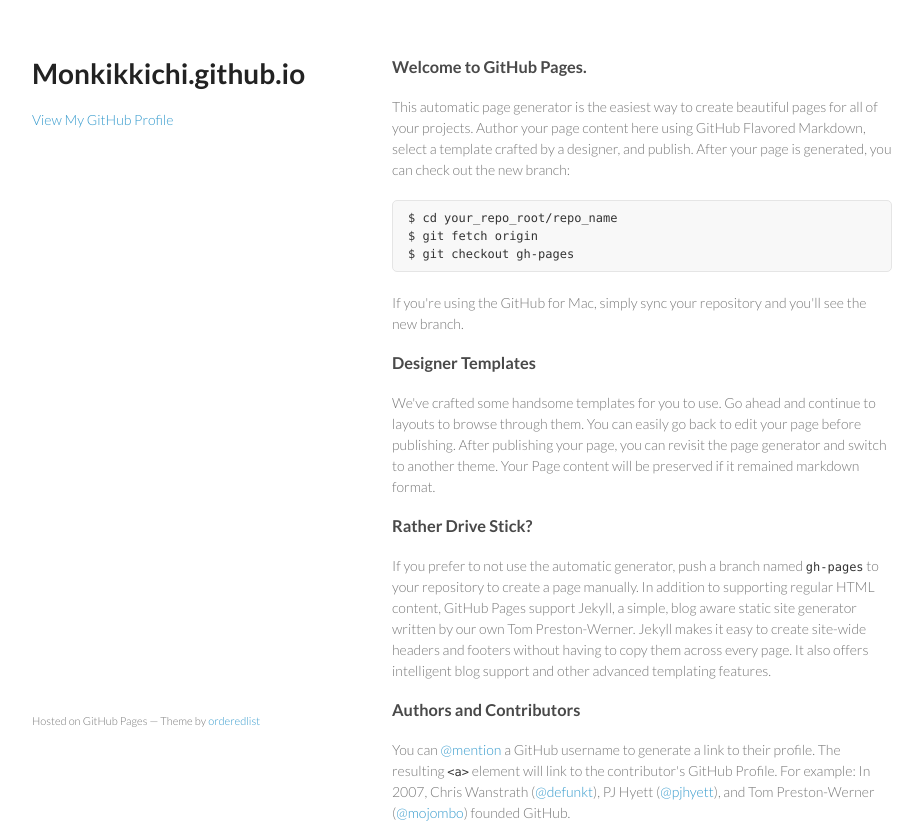
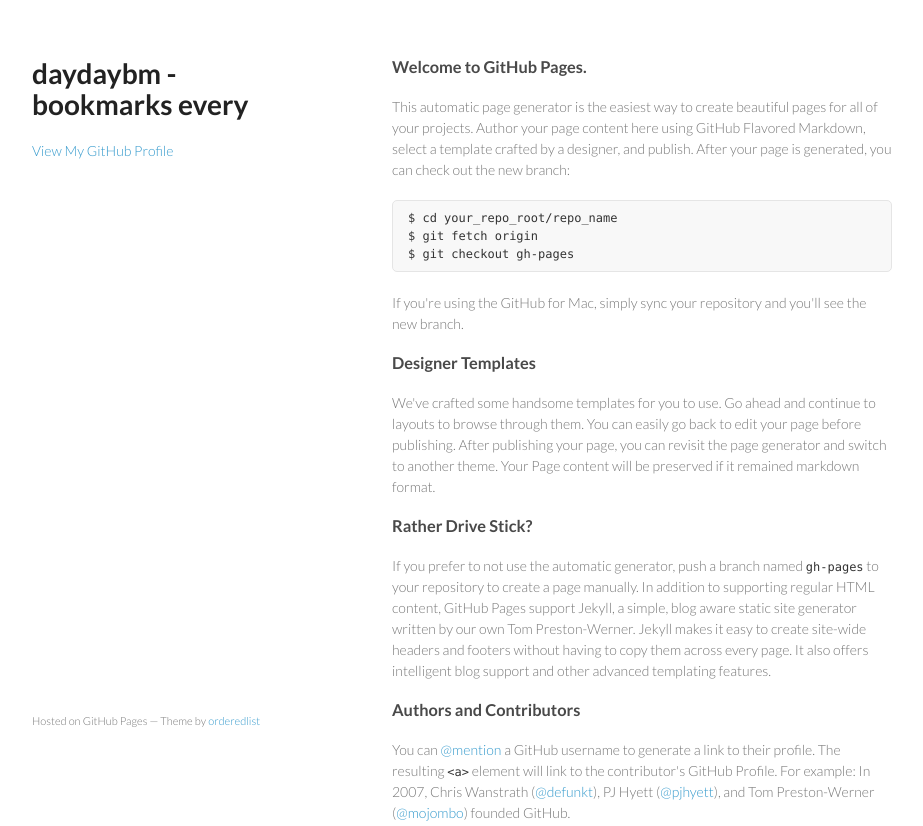
Before and after one commit to monkikkichi/monkikkichi.github.io, a plain HTML site: page index.html in a window 1280 px wide. Shown: the top 826 px of the page, without its empty margins (178-1101 px from the left). Drawn offline with Linux system fonts and the light colour scheme.

Commit message:
Initial commit

```diff
--- a/index.html
+++ b/index.html
@@ -15,7 +15,7 @@
   <body>
     <div class="wrapper">
       <header>
-        <h1>Monkikkichi.github.io</h1>
+        <h1>daydaybm - bookmarks every</h1>
         <p></p>
 
 
```
